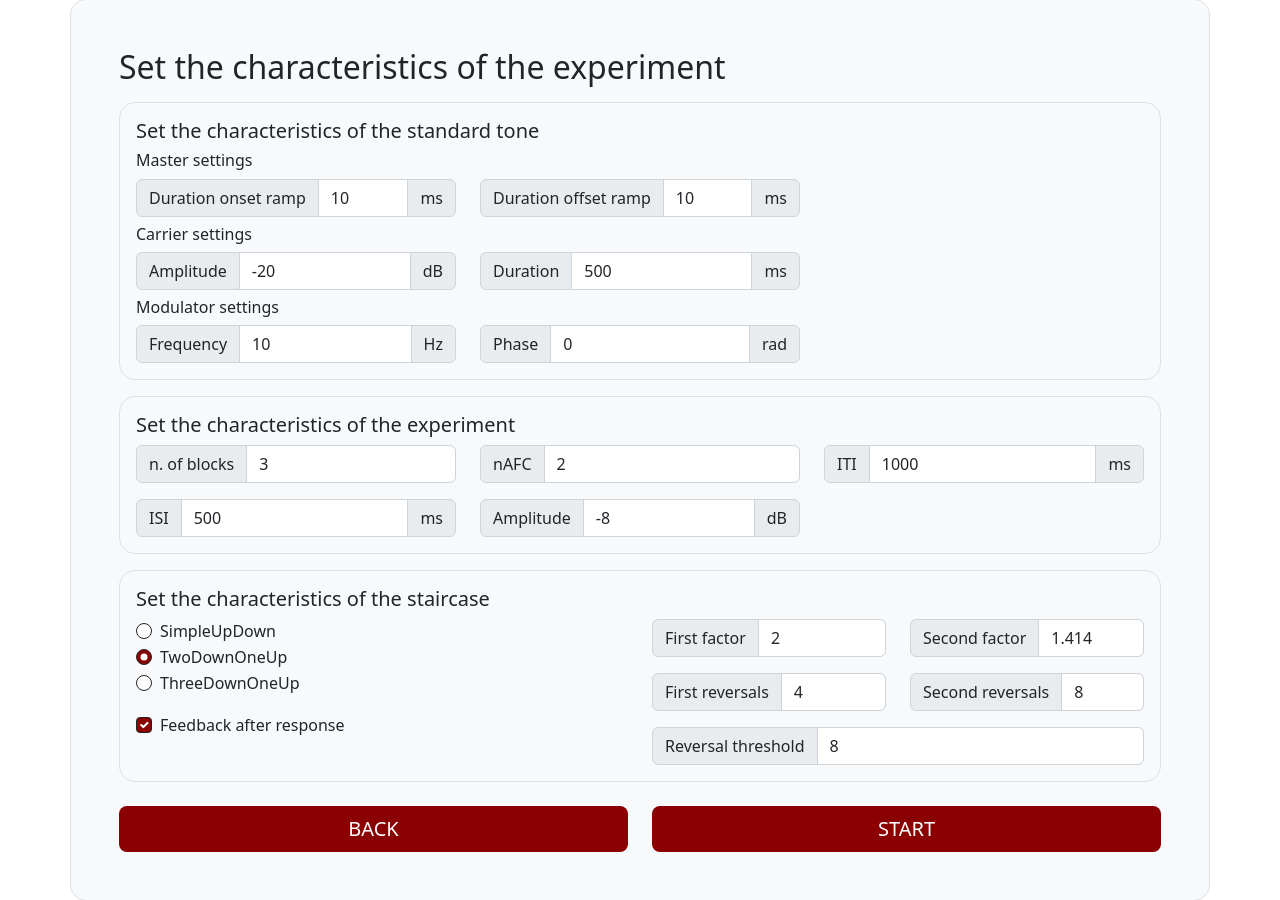
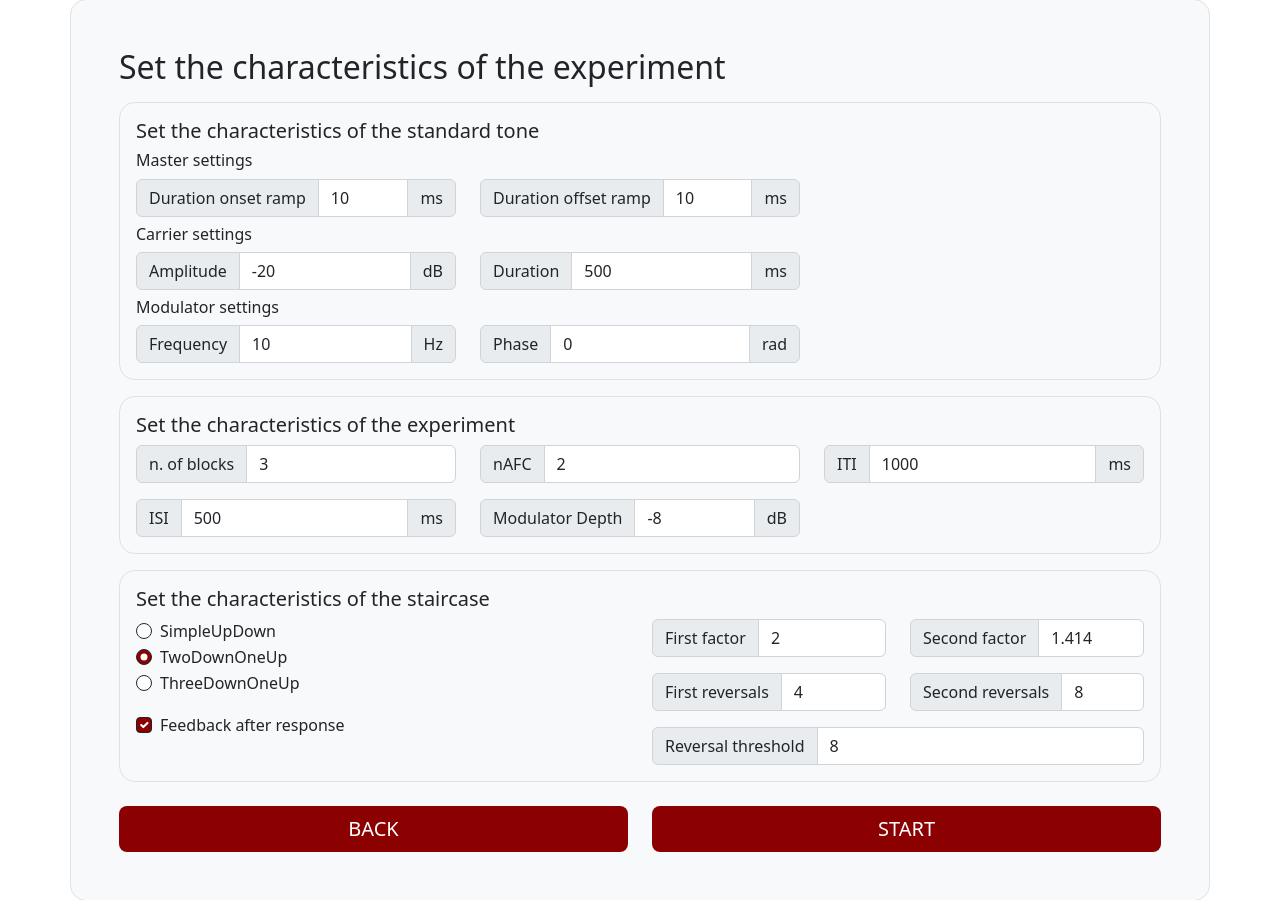
Before and after one commit to hurxan/psychoacoustics-web, a PHP site: page /soundSettings.php?test=nmod&err=amp1 in a window 1280 px wide. Shown: the part 119-1019 px from the top of the page. Run offline with PHP 8.4, Linux system fonts and the light colour scheme.

Commit message:
fix(soundSettings): updated delta

```diff
--- a/soundSettings.php
+++ b/soundSettings.php
@@ -394,7 +394,7 @@ if (isset($_SESSION['usr'])) {
                     <div class="col">
                         <div class="input-group flex-nowrap"
                             title="dB of the modulator, 0dB = 1 is the maximum value">
-                            <span class="input-group-text">Amplitude</span>
+                            <span class="input-group-text">Modulator Depth</span>
                             <input type="text" class="form-control" name="modAmplitude" id="modAmplitude"
                                 value="<?php
                                 if ($row && $row["modAmp"] != "")
@@ -440,7 +440,7 @@ if (isset($_SESSION['usr'])) {
                                    if ($row && $row['type'] == 'WHITE_NOISE_DURATION')
                                        echo $row['delta'];
                                    else
-                                       echo "375";
+                                       echo "300";
                                } else if ($type == "gap") {
                                    if ($row && $row['type'] == 'WHITE_NOISE_GAP')
                                        echo $row['delta'];
```
